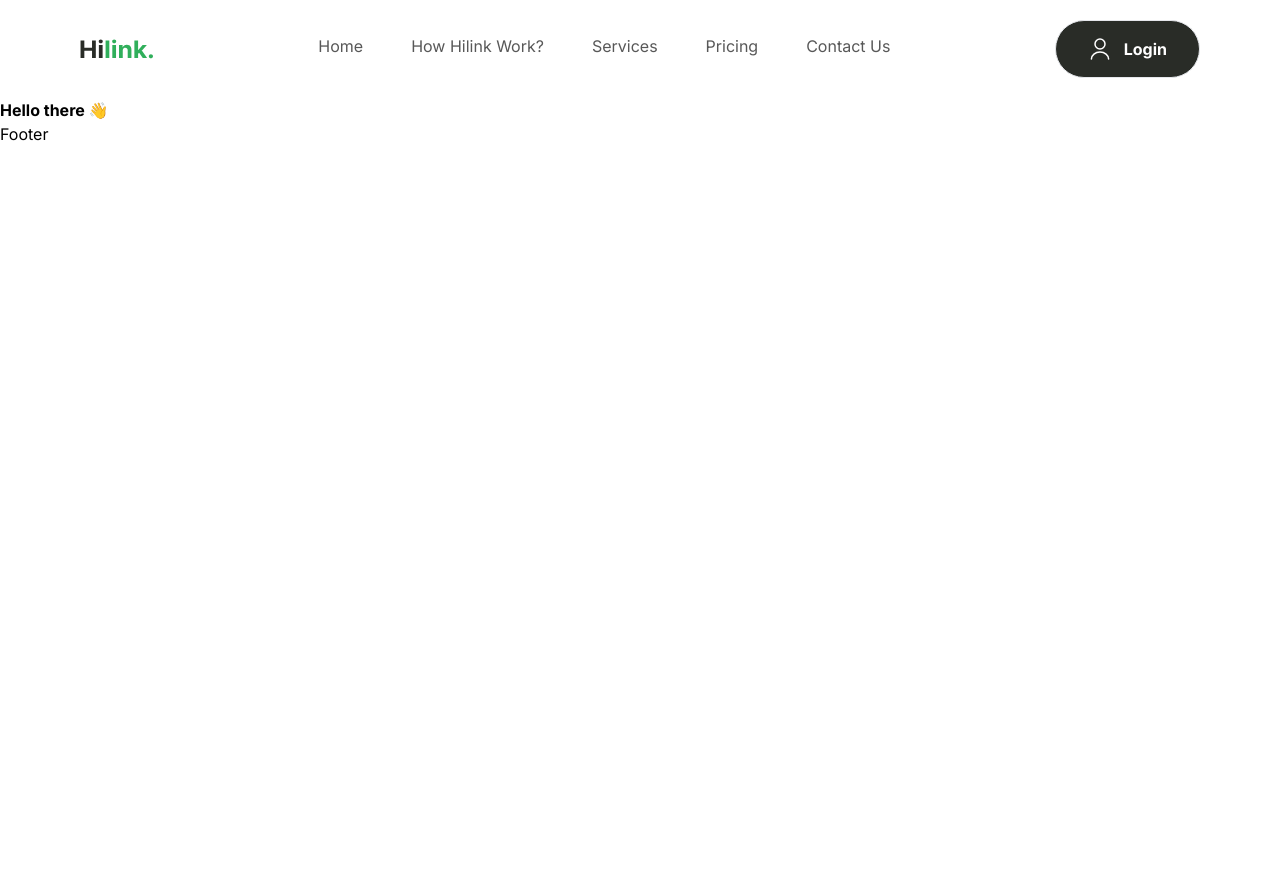
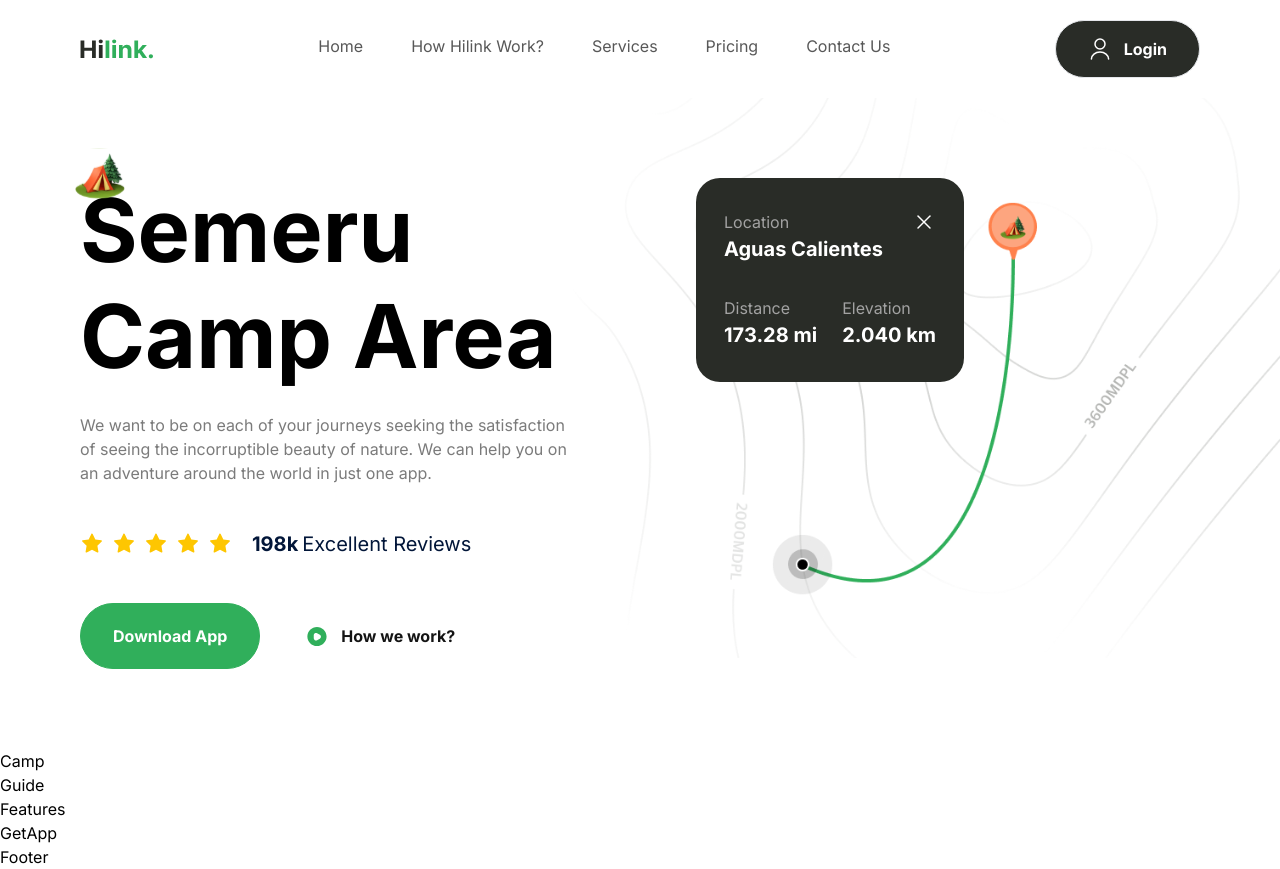
Before and after one commit to fudi-mahfudin/travel-app, a Next.js app: page / in a window 1280 px wide. Before the commit the page ends 800 px from the top, so only its background shows below. Built offline with nearby package versions, Linux system fonts and the light colour scheme.

Commit message:
Create Hero section

```diff
--- a/app/page.tsx
+++ b/app/page.tsx
@@ -1,9 +1,17 @@
-import Image from 'next/image'
+import Camp from '@/components/Camp'
+import Features from '@/components/Features'
+import GetApp from '@/components/GetApp'
+import Guide from '@/components/Guide'
+import Hero from '@/components/Hero'
 
 export default function Home() {
   return (
-    <main className="font-bold text-black">
-      Hello there 👋
-    </main>
+    <>
+      <Hero />
+      <Camp />
+      <Guide />
+      <Features />
+      <GetApp />
+    </>
   )
 }
--- a/components/Button.tsx
+++ b/components/Button.tsx
@@ -4,7 +4,7 @@
   type: 'button' | 'submit';
   title: string;
   icon?: string;
-  variant: 'btn_dark_green';
+  variant: 'btn_dark_green' | 'btn_green' | 'btn_white_text';
 }
 
 const Button = ({ type, title, icon, variant }: ButtonProps) => {
--- /dev/null
+++ b/components/Camp.tsx
@@ -0,0 +1,9 @@
+import React from 'react'
+
+const Camp = () => {
+  return (
+    <div>Camp</div>
+  )
+}
+
+export default Camp
--- /dev/null
+++ b/components/Features.tsx
@@ -0,0 +1,9 @@
+import React from 'react'
+
+const Features = () => {
+  return (
+    <div>Features</div>
+  )
+}
+
+export default Features
--- /dev/null
+++ b/components/GetApp.tsx
@@ -0,0 +1,9 @@
+import React from 'react'
+
+const GetApp = () => {
+  return (
+    <div>GetApp</div>
+  )
+}
+
+export default GetApp
--- /dev/null
+++ b/components/Guide.tsx
@@ -0,0 +1,9 @@
+import React from 'react'
+
+const Guide = () => {
+  return (
+    <div>Guide</div>
+  )
+}
+
+export default Guide
--- /dev/null
+++ b/components/Hero.tsx
@@ -0,0 +1,65 @@
+import Image from "next/image"
+import Button from "./Button"
+
+const Hero = () => {
+  return (
+    <section className="max-container padding-container flex flex-col gap-20 py-10 pb-32 md:gap-28 lg:py-20 xl:flex-row">
+      <div className="hero-map" />
+
+      {/* LEFT */}
+      <div className="relative z-20 flex flex-1 flex-col xl:w-1/2">
+        <Image src="/camp.svg" alt="camp" width={50} height={50} className="absolute left-[-5px] top-[-30px] w-10 lg:w-[50px]" />
+        <h1 className="bold-52 lg:bold-88">Semeru Camp Area</h1>
+        <p className="regular-16 mt-6 text-gray-30 xl:max-w-[520px]">
+          We want to be on each of your journeys seeking the satisfaction of seeing the incorruptible beauty of nature. We can help you on an adventure around the world in just one app.
+        </p>
+
+        <div className="my-11 flex flex-wrap gap-5">
+          <div className="flex items center gap-2">
+            {Array(5).fill(1).map((_, index) => (
+              <Image src="/star.svg" key={index} alt="star" width={24} height={24} />
+            ))}
+          </div>
+
+          <p className="bold-16 lg:bold-20 text-blue-70">
+            198k
+            <span className="regular-16 lg:regular-20 ml-1">Excellent Reviews</span>
+          </p>
+        </div>
+
+        <div className="flex flex-col w-full gap-3 sm:flex-row">
+          <Button type="button" title="Download App" variant="btn_green" />
+          <Button type="button" title="How we work?" icon="/play.svg" variant="btn_white_text" />
+        </div>
+      </div>
+
+      {/* RIGHT */}
+      <div className="relative flex flex-1 items-start">
+        <div className="relative z-20 w-[268px] flex flex-col gap-8 rounded-3xl bg-green-90 px-7 py-8">
+
+          <div className="flex flex-col">
+            <div className="flexBetween">
+              <p className="regular-16 text-gray-20">Location</p>
+              <Image src="/close.svg" alt="close" width={24} height={24} />
+            </div>
+            <p className="bold-20 text-white">Aguas Calientes</p>
+          </div>
+
+          <div className="flexBetween">
+            <div className="flex flex-col">
+              <p className="regular-16 block text-gray-20">Distance</p>
+              <p className="bold-20 text-white">173.28 mi</p>
+            </div>
+            <div className="flex flex-col">
+              <p className="regular-16 block text-gray-20">Elevation</p>
+              <p className="bold-20 text-white">2.040 km</p>
+            </div>
+          </div>
+
+        </div>
+      </div>
+    </section>
+  )
+}
+
+export default Hero
```
